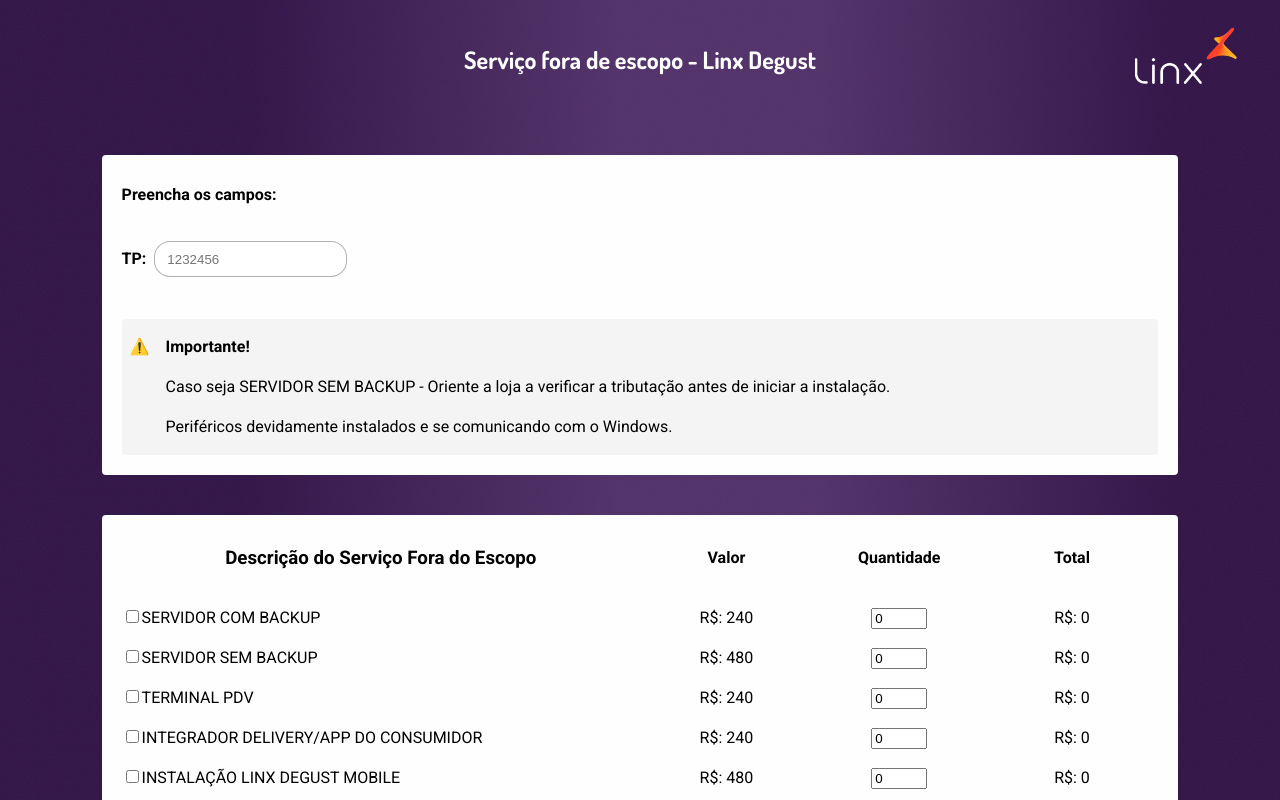
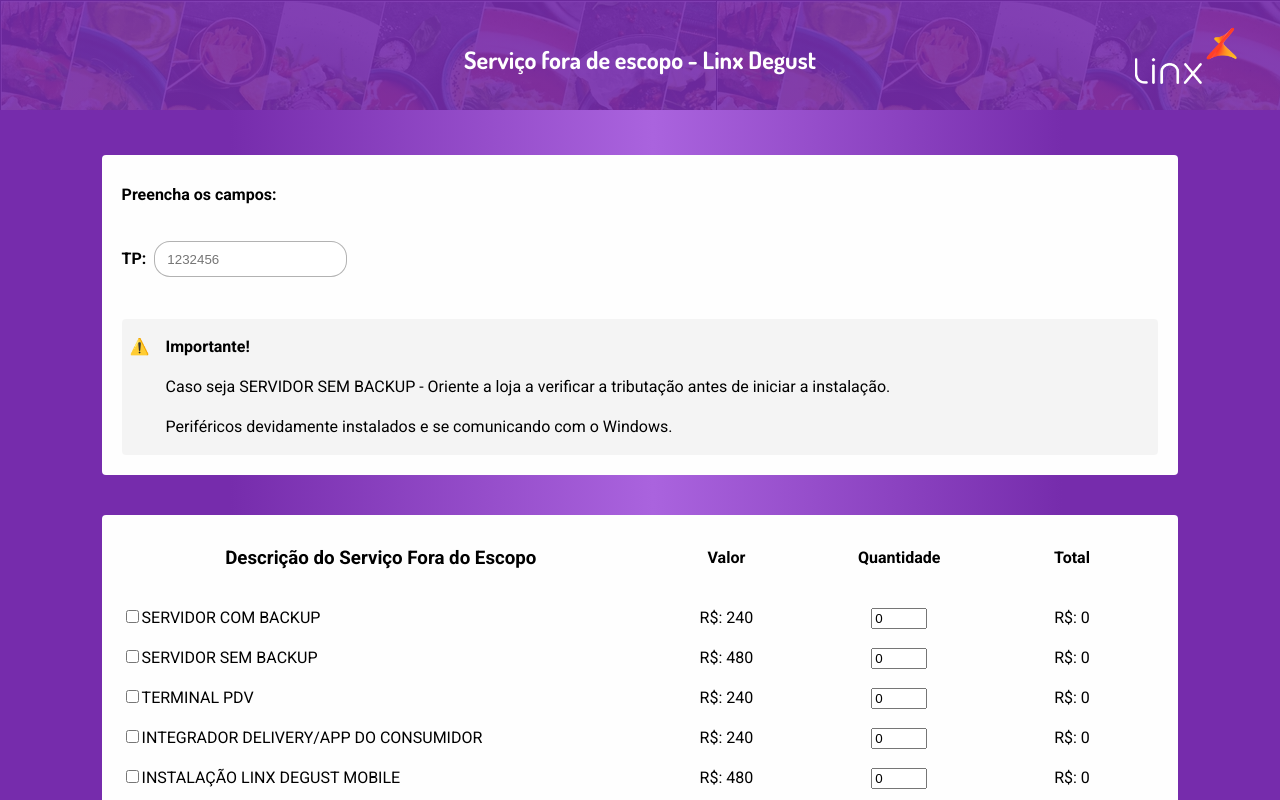
Before and after one commit to AIemao/fora-do-escopo-react, a React (Vite) app: page / in a window 1280 px wide. Shown: the top 800 px of the page. Built offline with nearby package versions, Linux system fonts and the light colour scheme.

Commit message:
styles: Header background

```diff
--- a/src/App.module.css
+++ b/src/App.module.css
@@ -1,9 +1,11 @@
 body {
   width: 100vw;
   height: 100vh;
-  margin: 0; /* Remova as margens */
-  padding: 0; /* Remova o padding padrão */
-  background-image: url("./assets/fundoLinx.jpg");
+  margin: 0;
+  /* Remova as margens */
+  padding: 0;
+  /* Remova o padding padrão */
+  background: linear-gradient(90deg, rgba(118, 44, 172, 1) 18%, rgba(170, 99, 222, 1) 51%, rgba(118, 44, 172, 1) 83%);
   font-family: sans-serif;
   font-weight: 400;
   line-height: 2.5;
--- a/src/components/Header/Header.module.css
+++ b/src/components/Header/Header.module.css
@@ -6,6 +6,8 @@
 
   height: auto;
   position: relative;
+
+  background: linear-gradient(90deg, rgba(118, 44, 172, 0.9) 90%, rgba(185, 127, 227, 0.9) 90%, rgba(118, 44, 172, 0.9) 90%), url("../../assets/background-img.png");
 }
 
 .menu h1 {
```
Also changed, not shown: src/assets/background-img.png (added).
